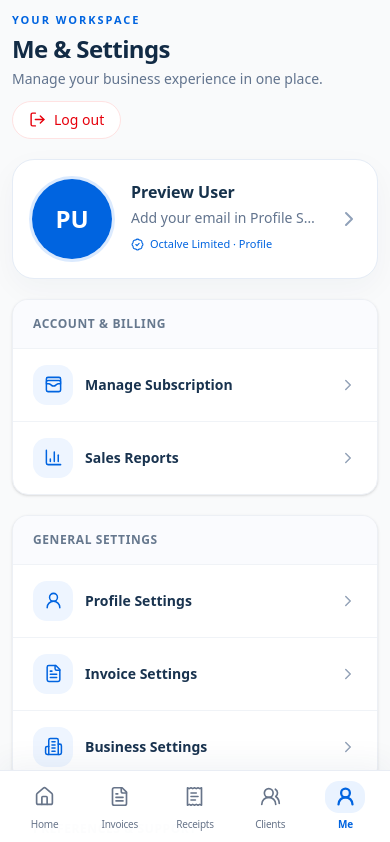
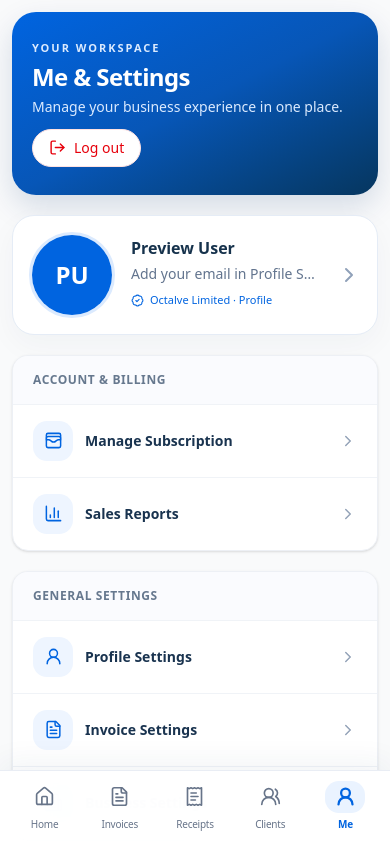
Before and after one commit to octalve-core/octalve-invoice, a Next.js app: page /dashboard/settings in a window 390 px wide. Shown: the top 842 px of the page. Built offline with nearby package versions, Linux system fonts and the light colour scheme.

Commit message:
style(phase-0h): premium Octalve-blue mobile and desktop account settings hero

```diff
--- a/app/(dashboard)/dashboard/settings/page.tsx
+++ b/app/(dashboard)/dashboard/settings/page.tsx
@@ -12,7 +12,7 @@ const sections=[
 export default function SettingsPage(){
  const {user,settings}=useMerchantPreview();
  return <main className="w-full min-w-0 space-y-5 pb-4">
-  <div className="flex flex-wrap items-center justify-between gap-3"><div><p className="text-[11px] font-semibold uppercase tracking-[0.18em] text-[#0064E0]">Your workspace</p><h1 className="mt-1 text-2xl font-bold tracking-tight text-[#122B45] md:text-3xl">Me & Settings</h1><p className="mt-1 text-sm text-slate-500">Manage your business experience in one place.</p></div><PreviewLogoutButton className="rounded-full border border-red-100 bg-white px-4 py-2 text-sm font-medium text-red-600 hover:bg-red-50"/></div>
+  <div className="flex flex-wrap items-center justify-between gap-3 rounded-[24px] bg-gradient-to-br from-[#0064E0] via-[#0756B7] to-[#06365F] px-5 py-7 text-white shadow-[0_12px_30px_rgba(2,45,105,.15)] sm:px-7"><div><p className="text-[11px] font-semibold uppercase tracking-[0.18em] text-blue-100">Your workspace</p><h1 className="mt-1 text-2xl font-bold tracking-tight text-white md:text-3xl">Me & Settings</h1><p className="mt-1 text-sm text-blue-100">Manage your business experience in one place.</p></div><PreviewLogoutButton className="rounded-full border border-red-100 bg-white px-4 py-2 text-sm font-medium text-red-600 hover:bg-red-50"/></div>
   <Link href="/dashboard/settings/profile" className="flex items-center gap-4 rounded-[22px] border border-[#E5ECF6] bg-white p-4 shadow-[0_10px_30px_rgba(19,49,83,.04)] transition-shadow hover:shadow-md sm:p-5">
    <span className="rounded-full border-[3px] border-blue-100"><UserAvatar size="lg"/></span>
    <span className="min-w-0 flex-1"><strong className="block truncate text-base font-semibold text-[#16324C] sm:text-lg">{user.fullName||"Preview User"}</strong><span className="mt-1 block truncate text-sm text-slate-500">{user.email||"Add your email in Profile Settings"}</span><span className="mt-2 inline-flex items-center gap-1.5 text-[11px] font-medium text-[#0064E0]"><BadgeCheck size={13}/> {settings.businessName||"Business workspace"} · Profile</span></span><ChevronRight className="shrink-0 text-slate-400"/>
```
